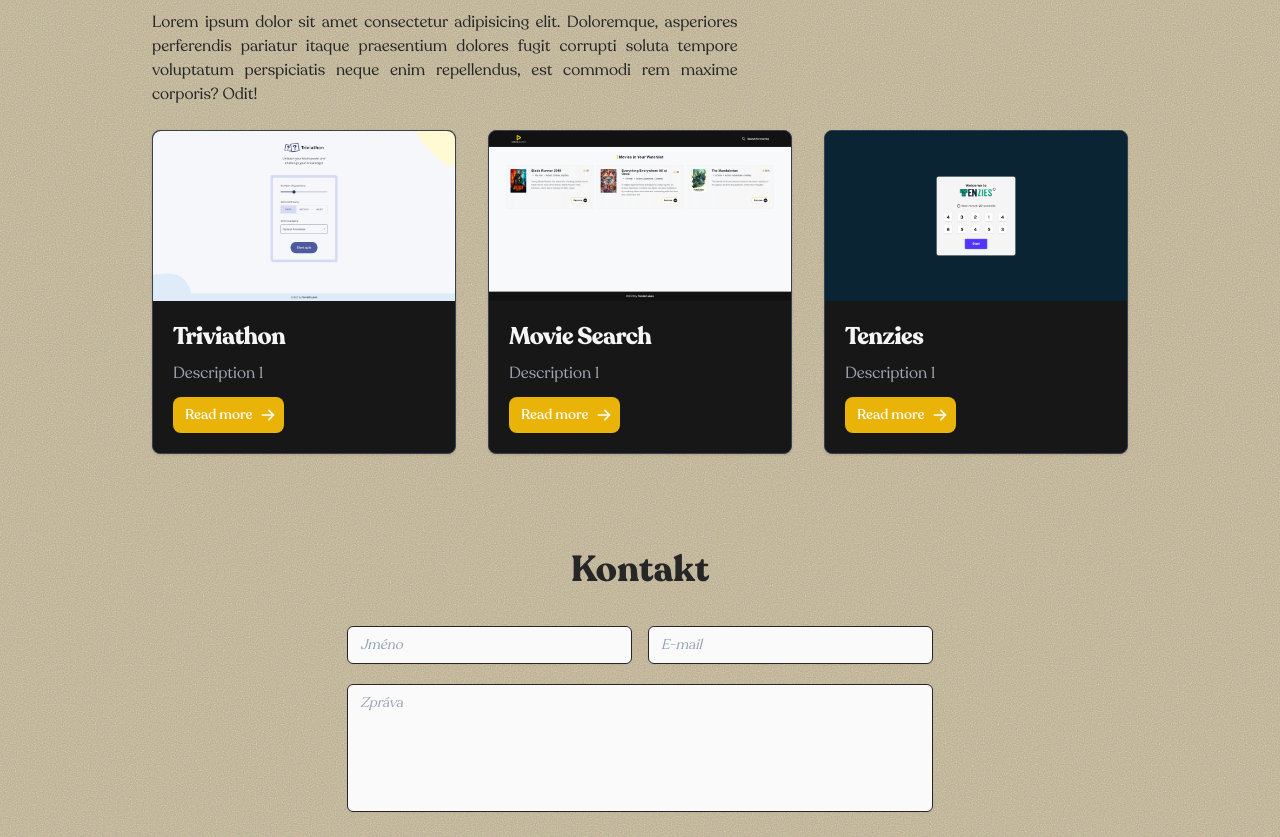
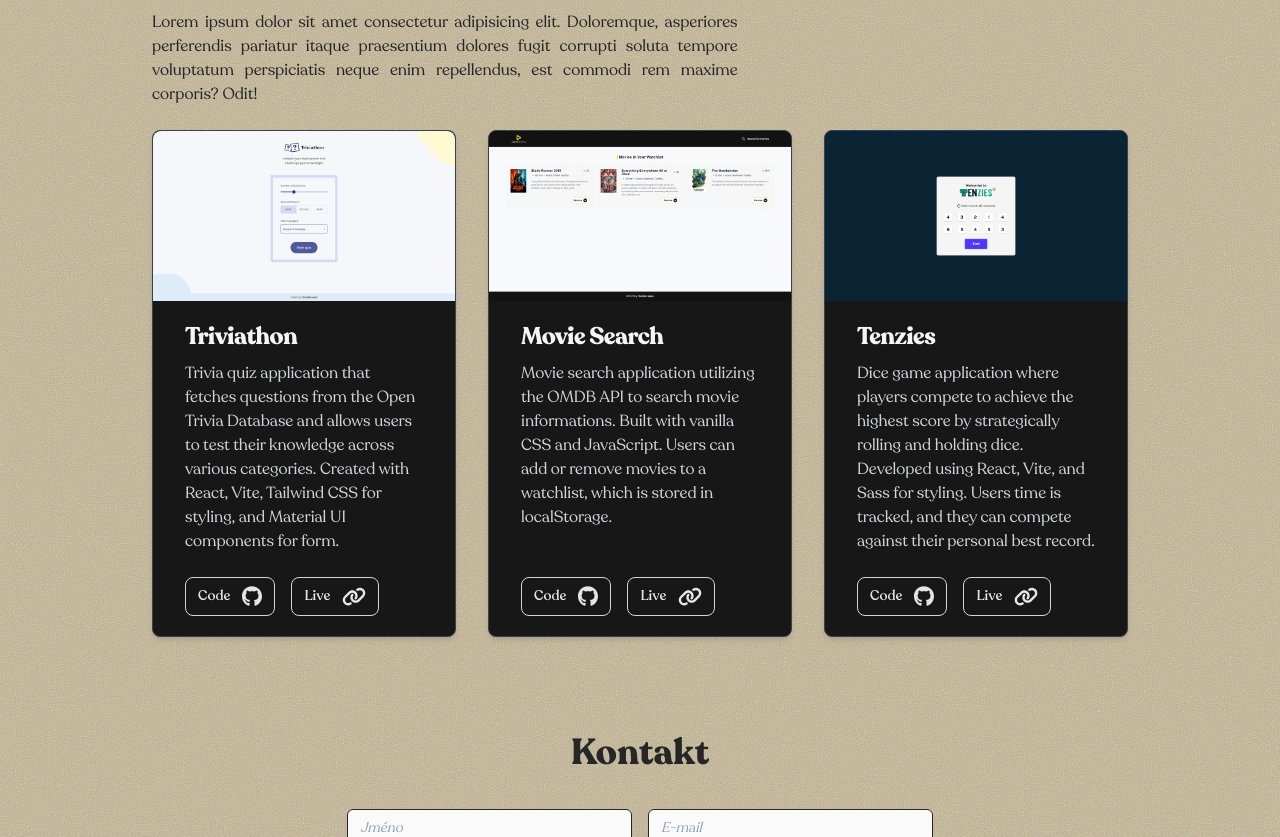
Before and after one commit to TomasLukes/portfolio-page, a React (Vite) app: page / in a window 1280 px wide. Shown: the part 1520-2357 px from the top of the page. Built offline with nearby package versions, Linux system fonts and the light colour scheme.

Commit message:
Styling of ProjectCardSm

```diff
--- a/src/components/ProjectCardLg.jsx
+++ b/src/components/ProjectCardLg.jsx
@@ -1,8 +1,8 @@
-export default function ProjectCardLg({ name, description, img, url }) {
+export default function ProjectCardLg({ name, description, img, url, ghUrl }) {
   return (
     <a href={`${url}`}
       className="flex flex-col items-center bg-neutral-900 border border-gray-700 rounded-lg shadow
-      md:flex-row md:max-w-xl hover:bg-gray-700"
+      md:flex-row md:w-3/5 hover:bg-neutral-800"
     >
       <img className="object-cover w-full rounded-t-lg h-96 md:h-auto md:w-48 md:rounded-none md:rounded-l-lg"
         src={`/assets/images/projects-screenshots/${img}`} alt="">
--- a/src/components/ProjectCardSm.jsx
+++ b/src/components/ProjectCardSm.jsx
@@ -1,29 +1,46 @@
 
-export default function ProjectCardSm({ name, description, img, url }) {
+export default function ProjectCardSm({ name, description, img, url, ghUrl }) {
   return (
-    <div className="max-w-sm bg-neutral-900 border border-gray-700 rounded-lg shadow ">
+    /* ProjectCard small container */
+    <article className="flex flex-col max-w-sm bg-neutral-900 border border-gray-700 rounded-lg shadow-md">
+      {/* Screenshot image */}
       <a href={`${url}`}>
           <img className="rounded-t-lg"
             src={`/assets/images/projects-screenshots/${img}`} alt=""
           />
       </a>
-      <div className="p-5">
-        <a href="#">
-          <h5 className="mb-2 text-2xl font-bold tracking-tight text-neutral-100 ">
-            {name}
-          </h5>
-        </a>
-        <p className="mb-3 font-normal text-gray-400">
+      {/* Project info container */}
+      <div className="flex-grow px-8 pt-5">
+        {/* Headline */}
+        <h5 className="pb-2 text-2xl font-bold tracking-tight text-neutral-100 ">
+          {name}
+        </h5>
+        {/* Project description */}
+        <p className="pb-6 font-normal text-gray-300">
           {description}
         </p>
-        <a href="#" className="inline-flex items-center px-3 py-2 text-sm font-medium text-center
-         text-white bg-yellow-500 rounded-lg hover:bg-blue-800 focus:ring-4 focus:outline-none
-          focus:ring-blue-300 dark:hover:bg-blue-700 dark:focus:ring-blue-800"
-        >
-          Read more
-          <svg aria-hidden="true" className="w-4 h-4 ml-2 -mr-1" fill="currentColor" viewBox="0 0 20 20" xmlns="http://www.w3.org/2000/svg"><path d="M10.293 3.293a1 1 0 011.414 0l6 6a1 1 0 010 1.414l-6 6a1 1 0 01-1.414-1.414L14.586 11H3a1 1 0 110-2h11.586l-4.293-4.293a1 1 0 010-1.414z"></path></svg>
-        </a>
       </div>
-    </div>
+        {/* Link buttons */}
+        <div className="flex gap-4 px-8 pb-5">
+          {/* GitHub button */}
+          <a href={`${ghUrl}`} className="flex items-center px-3 py-2 text-sm rounded-lg font-medium border border-1 border-neutral-300
+          text-neutral-200 hover:border-yellow-500"
+          >
+            Code
+            <svg className="w-8 pl-3 fill-neutral-200" xmlns="http://www.w3.org/2000/svg" viewBox="0 0 496 512">
+              <path d="M165.9 397.4c0 2-2.3 3.6-5.2 3.6-3.3.3-5.6-1.3-5.6-3.6 0-2 2.3-3.6 5.2-3.6 3-.3 5.6 1.3 5.6 3.6zm-31.1-4.5c-.7 2 1.3 4.3 4.3 4.9 2.6 1 5.6 0 6.2-2s-1.3-4.3-4.3-5.2c-2.6-.7-5.5.3-6.2 2.3zm44.2-1.7c-2.9.7-4.9 2.6-4.6 4.9.3 2 2.9 3.3 5.9 2.6 2.9-.7 4.9-2.6 4.6-4.6-.3-1.9-3-3.2-5.9-2.9zM244.8 8C106.1 8 0 113.3 0 252c0 110.9 69.8 205.8 169.5 239.2 12.8 2.3 17.3-5.6 17.3-12.1 0-6.2-.3-40.4-.3-61.4 0 0-70 15-84.7-29.8 0 0-11.4-29.1-27.8-36.6 0 0-22.9-15.7 1.6-15.4 0 0 24.9 2 38.6 25.8 21.9 38.6 58.6 27.5 72.9 20.9 2.3-16 8.8-27.1 16-33.7-55.9-6.2-112.3-14.3-112.3-110.5 0-27.5 7.6-41.3 23.6-58.9-2.6-6.5-11.1-33.3 2.6-67.9 20.9-6.5 69 27 69 27 20-5.6 41.5-8.5 62.8-8.5s42.8 2.9 62.8 8.5c0 0 48.1-33.6 69-27 13.7 34.7 5.2 61.4 2.6 67.9 16 17.7 25.8 31.5 25.8 58.9 0 96.5-58.9 104.2-114.8 110.5 9.2 7.9 17 22.9 17 46.4 0 33.7-.3 75.4-.3 83.6 0 6.5 4.6 14.4 17.3 12.1C428.2 457.8 496 362.9 496 252 496 113.3 383.5 8 244.8 8zM97.2 352.9c-1.3 1-1 3.3.7 5.2 1.6 1.6 3.9 2.3 5.2 1 1.3-1 1-3.3-.7-5.2-1.6-1.6-3.9-2.3-5.2-1zm-10.8-8.1c-.7 1.3.3 2.9 2.3 3.9 1.6 1 3.6.7 4.3-.7.7-1.3-.3-2.9-2.3-3.9-2-.6-3.6-.3-4.3.7zm32.4 35.6c-1.6 1.3-1 4.3 1.3 6.2 2.3 2.3 5.2 2.6 6.5 1 1.3-1.3.7-4.3-1.3-6.2-2.2-2.3-5.2-2.6-6.5-1zm-11.4-14.7c-1.6 1-1.6 3.6 0 5.9 1.6 2.3 4.3 3.3 5.6 2.3 1.6-1.3 1.6-3.9 0-6.2-1.4-2.3-4-3.3-5.6-2z"/>
+            </svg>
+          </a>
+          {/* Live demo button */}
+          <a href={`${url}`} className="flex items-center px-3 py-2 text-sm rounded-lg font-medium border border-1 border-neutral-300
+          text-neutral-200 hover:border-yellow-500"
+          >
+            Live
+            <svg className="w-9 pl-3  fill-neutral-200" xmlns="http://www.w3.org/2000/svg" viewBox="0 0 640 512">
+              <path d="M579.8 267.7c56.5-56.5 56.5-148 0-204.5c-50-50-128.8-56.5-186.3-15.4l-1.6 1.1c-14.4 10.3-17.7 30.3-7.4 44.6s30.3 17.7 44.6 7.4l1.6-1.1c32.1-22.9 76-19.3 103.8 8.6c31.5 31.5 31.5 82.5 0 114L422.3 334.8c-31.5 31.5-82.5 31.5-114 0c-27.9-27.9-31.5-71.8-8.6-103.8l1.1-1.6c10.3-14.4 6.9-34.4-7.4-44.6s-34.4-6.9-44.6 7.4l-1.1 1.6C206.5 251.2 213 330 263 380c56.5 56.5 148 56.5 204.5 0L579.8 267.7zM60.2 244.3c-56.5 56.5-56.5 148 0 204.5c50 50 128.8 56.5 186.3 15.4l1.6-1.1c14.4-10.3 17.7-30.3 7.4-44.6s-30.3-17.7-44.6-7.4l-1.6 1.1c-32.1 22.9-76 19.3-103.8-8.6C74 372 74 321 105.5 289.5L217.7 177.2c31.5-31.5 82.5-31.5 114 0c27.9 27.9 31.5 71.8 8.6 103.9l-1.1 1.6c-10.3 14.4-6.9 34.4 7.4 44.6s34.4 6.9 44.6-7.4l1.1-1.6C433.5 260.8 427 182 377 132c-56.5-56.5-148-56.5-204.5 0L60.2 244.3z"/>
+            </svg>
+          </a>
+        </div>
+    </article>
   )
 }
--- a/src/components/Projects.jsx
+++ b/src/components/Projects.jsx
@@ -35,21 +35,24 @@ export default function Projects() {
           {/* Scrimba project cards */}
           <ProjectCardSm
             name={'Triviathon'}
-            description={'Description 1'}
+            description={'Trivia quiz application that fetches questions from the Open Trivia Database and allows users to test their knowledge across various categories. Created with React, Vite, Tailwind CSS for styling, and Material UI components for form.'}
             img={'triviathon-screenshot-desktop.png'}
             url={'https://triviathon.tomaslukes.com/'}
+            ghUrl={'https://github.com/TomasLukes/scrimba-solo-projects/tree/main/03_triviathon'}
           />
           <ProjectCardSm
             name={'Movie Search'}
-            description={'Description 1'}
+            description={'Movie search application utilizing the OMDB API to search movie informations. Built with vanilla CSS and JavaScript. Users can add or remove movies to a watchlist, which is stored in localStorage.'}
             img={'moviesearch-screenshot-desktop.png'}
             url={'https://moviesearch.tomaslukes.com/'}
+            ghUrl={'https://github.com/TomasLukes/scrimba-solo-projects/tree/main/04_movie-search'}
           />
           <ProjectCardSm
             name={'Tenzies'}
-            description={'Description 1'}
+            description={'Dice game application where players compete to achieve the highest score by strategically rolling and holding dice. Developed using React, Vite, and Sass for styling. Users time is tracked, and they can compete against their personal best record.'}
             img={'tenzies-screenshot-desktop.png'}
             url={'https://tenzies.tomaslukes.com/'}
+            ghUrl={'https://github.com/TomasLukes/scrimba-solo-projects/tree/main/02_tenzies'}
           />
         </div>
       </div>
--- a/src/components/TechStack.jsx
+++ b/src/components/TechStack.jsx
@@ -127,7 +127,7 @@ export default function TechStack() {
         <div className="w-32 md:w-40 px-5 py-2 rounded-3xl border border-1 border-neutral-700">
           <div className="mx-auto flex items-center gap-2 ">
             {/* Vite svg */}
-            <img className="h-8 w-8" src="src/assets/images/icons/tech/vite-colored.svg" alt="" />
+            <img className="h-8 w-8" src="/assets/images/icons/tech/vite-colored.svg" alt="" />
             {/* Vite label */}
             <label className="text-md justify-self-end text-center font-medium ">
             Vite
--- a/src/styles/output.css
+++ b/src/styles/output.css
@@ -571,10 +571,6 @@ video {
   margin-right: auto;
 }
 
-.-mr-1 {
-  margin-right: -0.25rem;
-}
-
 .mb-2 {
   margin-bottom: 0.5rem;
 }
@@ -583,10 +579,6 @@ video {
   margin-bottom: 0.75rem;
 }
 
-.ml-2 {
-  margin-left: 0.5rem;
-}
-
 .ml-auto {
   margin-left: auto;
 }
@@ -599,6 +591,14 @@ video {
   margin-top: 1rem;
 }
 
+.mt-auto {
+  margin-top: auto;
+}
+
+.mb-auto {
+  margin-bottom: auto;
+}
+
 .block {
   display: block;
 }
@@ -607,10 +607,6 @@ video {
   display: flex;
 }
 
-.inline-flex {
-  display: inline-flex;
-}
-
 .grid {
   display: grid;
 }
@@ -623,10 +619,6 @@ video {
   height: 8rem;
 }
 
-.h-4 {
-  height: 1rem;
-}
-
 .h-7 {
   height: 1.75rem;
 }
@@ -647,10 +639,6 @@ video {
   width: 8rem;
 }
 
-.w-4 {
-  width: 1rem;
-}
-
 .w-4\/5 {
   width: 80%;
 }
@@ -667,6 +655,10 @@ video {
   width: 2rem;
 }
 
+.w-9 {
+  width: 2.25rem;
+}
+
 .w-full {
   width: 100%;
 }
@@ -675,12 +667,20 @@ video {
   max-width: 24rem;
 }
 
+.flex-grow {
+  flex-grow: 1;
+}
+
 .resize-none {
   resize: none;
 }
 
 .grid-cols-1 {
   grid-template-columns: repeat(1, minmax(0, 1fr));
+}
+
+.grid-rows-3 {
+  grid-template-rows: repeat(3, minmax(0, 1fr));
 }
 
 .flex-row {
@@ -784,6 +784,11 @@ video {
   border-color: rgb(55 65 81 / var(--tw-border-opacity));
 }
 
+.border-neutral-300 {
+  --tw-border-opacity: 1;
+  border-color: rgb(212 212 212 / var(--tw-border-opacity));
+}
+
 .border-neutral-700 {
   --tw-border-opacity: 1;
   border-color: rgb(64 64 64 / var(--tw-border-opacity));
@@ -794,6 +799,11 @@ video {
   border-color: rgb(38 38 38 / var(--tw-border-opacity));
 }
 
+.border-red-500 {
+  --tw-border-opacity: 1;
+  border-color: rgb(239 68 68 / var(--tw-border-opacity));
+}
+
 .bg-neutral-200 {
   --tw-bg-opacity: 1;
   background-color: rgb(229 229 229 / var(--tw-bg-opacity));
@@ -814,11 +824,6 @@ video {
   background-color: rgb(23 23 23 / var(--tw-bg-opacity));
 }
 
-.bg-yellow-500 {
-  --tw-bg-opacity: 1;
-  background-color: rgb(234 179 8 / var(--tw-bg-opacity));
-}
-
 .fill-neutral-200 {
   fill: #e5e5e5;
 }
@@ -917,6 +922,18 @@ video {
   padding-top: 1.5rem;
 }
 
+.pb-2 {
+  padding-bottom: 0.5rem;
+}
+
+.pb-5 {
+  padding-bottom: 1.25rem;
+}
+
+.pt-5 {
+  padding-top: 1.25rem;
+}
+
 .text-center {
   text-align: center;
 }
@@ -979,6 +996,11 @@ video {
   letter-spacing: -0.025em;
 }
 
+.text-gray-200 {
+  --tw-text-opacity: 1;
+  color: rgb(229 231 235 / var(--tw-text-opacity));
+}
+
 .text-gray-400 {
   --tw-text-opacity: 1;
   color: rgb(156 163 175 / var(--tw-text-opacity));
@@ -989,6 +1011,11 @@ video {
   color: rgb(245 245 245 / var(--tw-text-opacity));
 }
 
+.text-neutral-200 {
+  --tw-text-opacity: 1;
+  color: rgb(229 229 229 / var(--tw-text-opacity));
+}
+
 .text-neutral-800 {
   --tw-text-opacity: 1;
   color: rgb(38 38 38 / var(--tw-text-opacity));
@@ -999,9 +1026,20 @@ video {
   color: rgb(255 255 255 / var(--tw-text-opacity));
 }
 
+.text-gray-300 {
+  --tw-text-opacity: 1;
+  color: rgb(209 213 219 / var(--tw-text-opacity));
+}
+
 .shadow {
   --tw-shadow: 0 1px 3px 0 rgb(0 0 0 / 0.1), 0 1px 2px -1px rgb(0 0 0 / 0.1);
   --tw-shadow-colored: 0 1px 3px 0 var(--tw-shadow-color), 0 1px 2px -1px var(--tw-shadow-color);
+  box-shadow: var(--tw-ring-offset-shadow, 0 0 #0000), var(--tw-ring-shadow, 0 0 #0000), var(--tw-shadow);
+}
+
+.shadow-md {
+  --tw-shadow: 0 4px 6px -1px rgb(0 0 0 / 0.1), 0 2px 4px -2px rgb(0 0 0 / 0.1);
+  --tw-shadow-colored: 0 4px 6px -1px var(--tw-shadow-color), 0 2px 4px -2px var(--tw-shadow-color);
   box-shadow: var(--tw-ring-offset-shadow, 0 0 #0000), var(--tw-ring-shadow, 0 0 #0000), var(--tw-shadow);
 }
 
@@ -1425,14 +1463,18 @@ body::before {
   color: rgb(148 163 184 / var(--tw-text-opacity));
 }
 
-.hover\:bg-blue-800:hover {
+.hover\:border:hover {
+  border-width: 1px;
+}
+
+.hover\:border-yellow-500:hover {
+  --tw-border-opacity: 1;
+  border-color: rgb(234 179 8 / var(--tw-border-opacity));
+}
+
+.hover\:bg-neutral-800:hover {
   --tw-bg-opacity: 1;
-  background-color: rgb(30 64 175 / var(--tw-bg-opacity));
-}
-
-.hover\:bg-gray-700:hover {
-  --tw-bg-opacity: 1;
-  background-color: rgb(55 65 81 / var(--tw-bg-opacity));
+  background-color: rgb(38 38 38 / var(--tw-bg-opacity));
 }
 
 .hover\:text-neutral-700:hover {
@@ -1443,6 +1485,10 @@ body::before {
 .hover\:text-yellow-500:hover {
   --tw-text-opacity: 1;
   color: rgb(234 179 8 / var(--tw-text-opacity));
+}
+
+.hover\:bg-blend-overlay:hover {
+  background-blend-mode: overlay;
 }
 
 .focus\:outline-none:focus {
@@ -1456,34 +1502,11 @@ body::before {
   box-shadow: var(--tw-ring-offset-shadow), var(--tw-ring-shadow), var(--tw-shadow, 0 0 #0000);
 }
 
-.focus\:ring-4:focus {
-  --tw-ring-offset-shadow: var(--tw-ring-inset) 0 0 0 var(--tw-ring-offset-width) var(--tw-ring-offset-color);
-  --tw-ring-shadow: var(--tw-ring-inset) 0 0 0 calc(4px + var(--tw-ring-offset-width)) var(--tw-ring-color);
-  box-shadow: var(--tw-ring-offset-shadow), var(--tw-ring-shadow), var(--tw-shadow, 0 0 #0000);
-}
-
-.focus\:ring-blue-300:focus {
-  --tw-ring-opacity: 1;
-  --tw-ring-color: rgb(147 197 253 / var(--tw-ring-opacity));
-}
-
 .focus\:ring-yellow-500:focus {
   --tw-ring-opacity: 1;
   --tw-ring-color: rgb(234 179 8 / var(--tw-ring-opacity));
 }
 
-@media (prefers-color-scheme: dark) {
-  .dark\:hover\:bg-blue-700:hover {
-    --tw-bg-opacity: 1;
-    background-color: rgb(29 78 216 / var(--tw-bg-opacity));
-  }
-
-  .dark\:focus\:ring-blue-800:focus {
-    --tw-ring-opacity: 1;
-    --tw-ring-color: rgb(30 64 175 / var(--tw-ring-opacity));
-  }
-}
-
 @media (min-width: 480px) {
   .sm\:w-auto {
     width: auto;
@@ -1556,10 +1579,6 @@ body::before {
     width: 20rem;
   }
 
-  .md\:max-w-xl {
-    max-width: 36rem;
-  }
-
   .md\:flex-row {
     flex-direction: row;
   }
```
Also changed, not shown: public/assets/images/icons/socials/github.svg, public/assets/images/icons/socials/link.svg.
